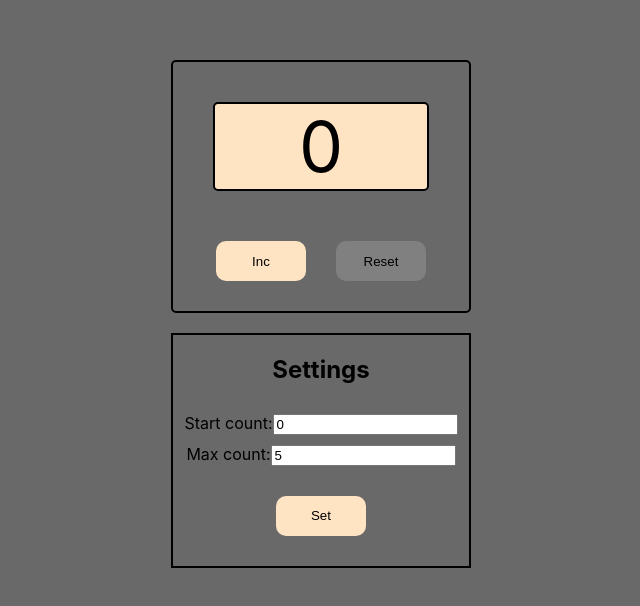
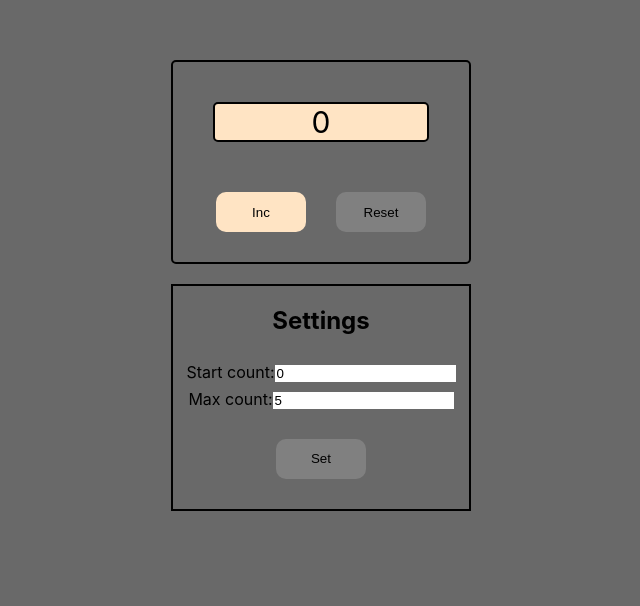
Before and after one commit to maskal2719/counter, a React (Create React App) app: page / in a window 1280 px wide. Shown: the part 140-746 px from the top of the page, without its empty margins (319-959 px from the left). Built offline with nearby package versions, Linux system fonts and the light colour scheme.

Commit message:
add error on incorrect value

```diff
--- a/src/App.css
+++ b/src/App.css
@@ -13,7 +13,7 @@ body {
   align-items: center;
   justify-content: center;
   margin: 40px;
-  font-size: 70px;
+  font-size: 30px;
   border: 2px solid black;
   border-radius: 5px;
   background-color: bisque;
@@ -53,4 +53,9 @@ button[disabled]{
 
 .input {
   margin-top: 10px;
+  border: none;
 }
+
+.input_error {
+  border: 2px solid red;
+}
--- a/src/App.tsx
+++ b/src/App.tsx
@@ -1,4 +1,4 @@
-import React, {ChangeEvent, RefObject, useRef, useState} from 'react';
+import React, {ChangeEvent, useState} from 'react';
 import './App.css';
 import {Display} from './components/Display/Display';
 import {SuperButton} from "./components/SuperButton/SuperButton";
@@ -6,13 +6,17 @@ import {SuperButton} from "./components/SuperButton/SuperButton";
 
 function App() {
 
-
+    const errMessage = 'Error'
 
     const [count, setCount] = useState<number>(0)
-    const [min, setMinCount] = useState<number>(0)
+    const [minCount, setMinCountCount] = useState<number>(0)
     const [maxCount, setMaxCount] = useState<number>(5)
-    const isDisableIcn = count >= maxCount
-    const isDisableReset = count === min
+    const [error, setError] = useState<boolean>(false)
+    const [disabledDisplay, setDisabledDisplay] = useState<boolean>(false)
+
+    const isDisableIcn = count >= maxCount || disabledDisplay
+    const isDisableReset = count === minCount || disabledDisplay
+    const isDisableSet = !disabledDisplay || error
 
 
     const inc = () => {
@@ -21,26 +25,34 @@ function App() {
         }
     }
     const reset = () => {
-        setCount(min)
+        setCount(minCount)
     }
 
     const setMinInputCount = (e: ChangeEvent<HTMLInputElement>) => {
-        setMinCount(+e.currentTarget.value)
+        const newMinCount = (+e.currentTarget.value)
+        setDisabledDisplay(true)
+        newMinCount >= maxCount ? setError(true) : setError(false)
+        setMinCountCount(+e.currentTarget.value)
     }
 
     const setMaxInputCount = (e: ChangeEvent<HTMLInputElement>) => {
+        const newMaxCount = (+e.currentTarget.value)
+        setDisabledDisplay(true)
+        newMaxCount <= minCount || newMaxCount <= 0 ? setError(true) : setError(false)
         setMaxCount(+e.currentTarget.value)
     }
 
+
     const onClickHandler = () => {
-        setCount(min)
+        setCount(minCount)
+        setDisabledDisplay(false)
     }
 
 
     return (
         <>
             <div className="container">
-                <Display count={count} maxCount={maxCount}/>
+                <Display count={count} maxCount={maxCount} disabledDisplay={disabledDisplay} error={error} errMessage={errMessage}/>
                 {/*{count >= 5 && <div className={'err'}>Error</div> }*/}
                 <div className={'btn-container'}>
                     <SuperButton name={'Inc'} callBack={inc} isDisable={isDisableIcn}/>
@@ -49,14 +61,15 @@ function App() {
             </div>
             <div className={'setting'}>
                 <h2>Settings</h2>
+                {error ? <div className={'err'}>{errMessage}</div> : ''}
                 <div>
-                    Start count:<input value={min} onChange={setMinInputCount} className={'input'} type="number"/>
+                    Start count:<input value={minCount} onChange={setMinInputCount}  className={`input ${error ? 'input_error' : ''}`} type="number"/>
                 </div>
                 <div>
-                    Max count:<input value={maxCount} onChange={setMaxInputCount} className={'input'} type="number"/>
+                    Max count:<input value={maxCount} onChange={setMaxInputCount} className={`input ${error ? 'input_error' : ''}`} type="number"/>
                 </div>
                 <div className={'btn-container'}>
-                    <SuperButton name={'Set'} callBack={onClickHandler} isDisable={false}/>
+                    <SuperButton name={'Set'} callBack={onClickHandler} isDisable={isDisableSet}/>
                 </div>
             </div>
         </>
--- a/src/components/Display/Display.tsx
+++ b/src/components/Display/Display.tsx
@@ -2,11 +2,16 @@ import React, {FC} from 'react';
 type DisplayPropsType = {
     count: number
     maxCount: number
+    disabledDisplay: boolean
+    error: boolean
+    errMessage: string
 }
-export const Display: FC<DisplayPropsType> = ({count, maxCount}) => {
+export const Display: FC<DisplayPropsType> = ({count, maxCount, disabledDisplay,error,errMessage}) => {
+
+    // const finalClassName = `${s.button} + ${xType === 'red' ? s.red : xType === 'secondary' ? s.secondary : s.default} ${disabled ? s.disabled : ''}`;
     return (
-        <div className={`display ${count == maxCount ? 'err' : ''}`}>
-            {count}
+        <div className={`display ${count === maxCount ? 'err' : ''}`}>
+            {disabledDisplay ? 'Press set value' : error ? 'errMessage' : count}
         </div>
     );
 };
```
